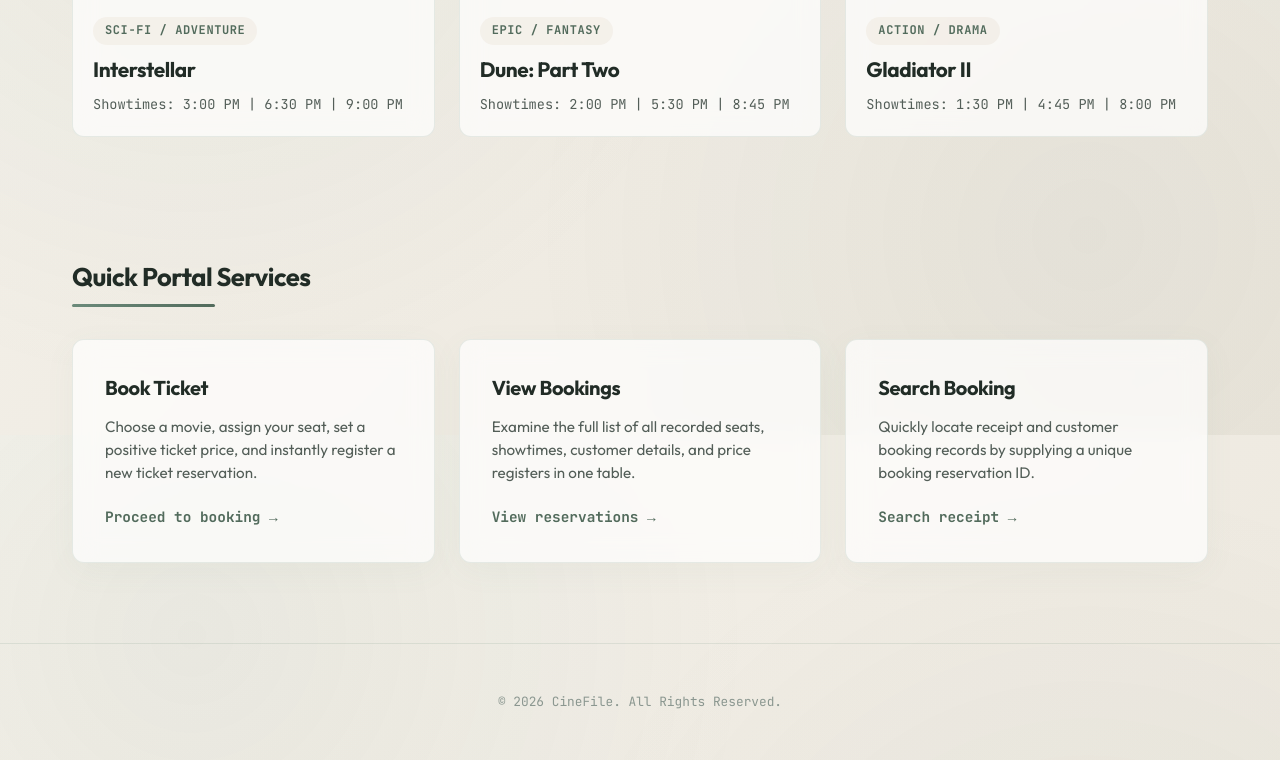
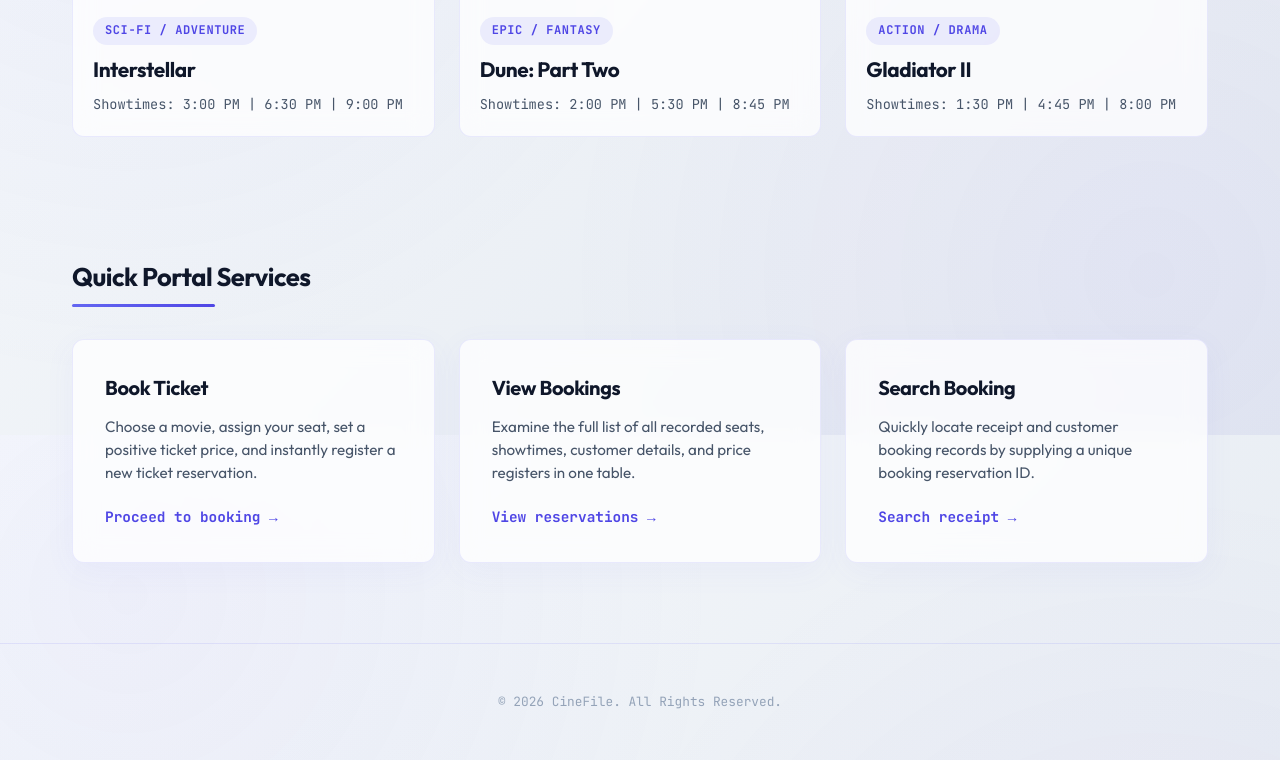
Before and after one commit to Aditya-is-AFK25/CineFile, a website: page public/index.html in a window 1280 px wide. Shown: the part 1165-1925 px from the top of the page. Drawn offline with Linux system fonts and the light colour scheme.

Commit message:
Transition CineFile design to sleek Linear-inspired Slate and Indigo/Violet theme

```diff
--- a/public/css/style.css
+++ b/public/css/style.css
@@ -1,74 +1,74 @@
 /* ========================================================================
    CINEFILE - MOVIE TICKET BOOKING SYSTEM PREMIUM DESIGN SYSTEM
-   Dynamic Theme Engine: Light Alabaster Ivory & Dark Midnight Sapphire
-   With Brushed Gold & Champagne Metallic Accents
+   Linear-Inspired Slate, Indigo & Violet UI Theme
+   Dynamic prefers-color-scheme (Light Slate / Deep Indigo Obsidian)
    ======================================================================== */
 
 :root {
-  /* LIGHT THEME (Nordic Sage & Warm Alabaster) */
-  --bg-dark: #f5f2eb; /* Warm soothing alabaster sand */
-  --bg-card: rgba(255, 255, 255, 0.7); /* Translucent frost glass */
-  --border-glow: rgba(107, 138, 122, 0.15); /* Soothing Sage border */
-  --gold-primary: #526b5c; /* Soft dark sage green */
-  --gold-accent: #6b8a7a; /* Muted eucalyptus */
-  --gold-light: #d1c9bd; /* Soothing sand */
-  --text-primary: #212c26; /* Soothing deep pine */
-  --text-secondary: #535e58; /* Calm slate green */
-  --text-muted: #8b9790; /* Soft moss gray */
-  --success: #60856c;
-  --danger: #b27373;
+  /* LIGHT MODE (Slate & Indigo) */
+  --bg-dark: #f8fafc;
+  --bg-card: rgba(255, 255, 255, 0.75);
+  --border-glow: rgba(99, 102, 241, 0.12);
+  --gold-primary: #4f46e5;
+  --gold-accent: #6366f1;
+  --gold-light: #cbd5e1;
+  --text-primary: #0f172a;
+  --text-secondary: #475569;
+  --text-muted: #94a3b8;
+  --success: #10b981;
+  --danger: #ef4444;
 
   /* Theme-specific tokens */
-  --bg-gradient: radial-gradient(circle at 15% 25%, rgba(107, 138, 122, 0.08) 0%, transparent 45%),
-                 radial-gradient(circle at 85% 75%, rgba(82, 107, 92, 0.06) 0%, transparent 45%),
-                 linear-gradient(135deg, #f5f2eb 0%, #ebe6dc 100%);
-  --grid-color: rgba(107, 138, 122, 0.035);
-  --box-shadow: 0 8px 32px 0 rgba(107, 138, 122, 0.05);
-  --form-bg: rgba(255, 255, 255, 0.85);
-  --form-border: 1.5px solid rgba(107, 138, 122, 0.18);
+  --bg-gradient: radial-gradient(circle at 10% 20%, rgba(99, 102, 241, 0.06) 0%, transparent 45%),
+                 radial-gradient(circle at 90% 80%, rgba(139, 92, 246, 0.05) 0%, transparent 45%),
+                 linear-gradient(135deg, #f8fafc 0%, #e2e8f0 100%);
+  --grid-color: rgba(99, 102, 241, 0.025);
+  --box-shadow: 0 8px 32px 0 rgba(99, 102, 241, 0.05);
+  --form-bg: rgba(255, 255, 255, 0.9);
+  --form-border: 1.5px solid rgba(99, 102, 241, 0.15);
   --btn-text: #ffffff;
-  --th-bg: rgba(230, 225, 215, 0.7);
-  --tr-hover: rgba(107, 138, 122, 0.025);
-  --alert-success-bg: rgba(96, 133, 108, 0.08);
-  --alert-success-text: #2f4c39;
-  --alert-success-border: rgba(96, 133, 108, 0.2);
-  --alert-danger-bg: rgba(178, 115, 115, 0.08);
-  --alert-danger-text: #7c3f3f;
-  --alert-danger-border: rgba(178, 115, 115, 0.2);
+  --th-bg: rgba(226, 232, 240, 0.7);
+  --tr-hover: rgba(99, 102, 241, 0.02);
+  --alert-success-bg: rgba(16, 185, 129, 0.08);
+  --alert-success-text: #065f46;
+  --alert-success-border: rgba(16, 185, 129, 0.2);
+  --alert-danger-bg: rgba(239, 68, 68, 0.08);
+  --alert-danger-text: #991b1b;
+  --alert-danger-border: rgba(239, 68, 68, 0.2);
 }
 
 @media (prefers-color-scheme: dark) {
   :root {
-    /* PREMIUM SOOTHING DARK THEME (Eucalyptus Spruce & Muted Moss) */
-    --bg-dark: #161e1a; /* Soothing deep forest pine, very dark green-gray, extremely gentle on eyes */
-    --bg-card: rgba(27, 36, 31, 0.65);
-    --border-glow: rgba(120, 152, 135, 0.18);
-    --gold-primary: #8cb09d; /* Soft light sage green */
-    --gold-accent: #789887; /* eucalyptus accent */
-    --gold-light: #c5d3cb;
-    --text-primary: #f2f5f3;
-    --text-secondary: #a6b5ad;
-    --text-muted: #728178;
-    --success: #9fcba5;
-    --danger: #d7a2a2;
+    /* PREMIUM DARK MODE (Linear Deep Space Obsidian) */
+    --bg-dark: #030712;
+    --bg-card: rgba(17, 24, 39, 0.65);
+    --border-glow: rgba(99, 102, 241, 0.18);
+    --gold-primary: #818cf8;
+    --gold-accent: #a78bfa;
+    --gold-light: #c7d2fe;
+    --text-primary: #f8fafc;
+    --text-secondary: #cbd5e1;
+    --text-muted: #64748b;
+    --success: #34d399;
+    --danger: #f87171;
 
     /* Theme-specific tokens */
-    --bg-gradient: radial-gradient(circle at 15% 25%, rgba(140, 176, 157, 0.04) 0%, transparent 45%),
-                   radial-gradient(circle at 85% 75%, rgba(120, 152, 135, 0.03) 0%, transparent 45%),
-                   linear-gradient(135deg, #111815 0%, #1c2621 100%);
-    --grid-color: rgba(140, 176, 157, 0.025);
+    --bg-gradient: radial-gradient(circle at 10% 20%, rgba(99, 102, 241, 0.06) 0%, transparent 45%),
+                   radial-gradient(circle at 90% 80%, rgba(139, 92, 246, 0.05) 0%, transparent 45%),
+                   linear-gradient(135deg, #030712 0%, #0b0f19 100%);
+    --grid-color: rgba(99, 102, 241, 0.025);
     --box-shadow: 0 8px 32px 0 rgba(0, 0, 0, 0.45);
-    --form-bg: rgba(20, 27, 24, 0.7);
+    --form-bg: rgba(10, 13, 20, 0.7);
     --form-border: 1.5px solid rgba(255, 255, 255, 0.07);
-    --btn-text: #161e1a;
-    --th-bg: rgba(18, 25, 21, 0.85);
+    --btn-text: #030712;
+    --th-bg: rgba(18, 24, 38, 0.85);
     --tr-hover: rgba(255, 255, 255, 0.015);
-    --alert-success-bg: rgba(159, 203, 165, 0.08);
-    --alert-success-text: #caeccf;
-    --alert-success-border: rgba(159, 203, 165, 0.2);
-    --alert-danger-bg: rgba(215, 162, 162, 0.08);
-    --alert-danger-text: #fae2e2;
-    --alert-danger-border: rgba(215, 162, 162, 0.2);
+    --alert-success-bg: rgba(52, 211, 153, 0.08);
+    --alert-success-text: #a7f3d0;
+    --alert-success-border: rgba(52, 211, 153, 0.2);
+    --alert-danger-bg: rgba(248, 113, 113, 0.08);
+    --alert-danger-text: #fca5a5;
+    --alert-danger-border: rgba(248, 113, 113, 0.2);
   }
 }
 
@@ -366,7 +366,7 @@ nav a.active {
 .movie-tag-badge {
   display: inline-block;
   align-self: flex-start;
-  background: rgba(197, 168, 128, 0.1);
+  background: rgba(99, 102, 241, 0.1);
   color: var(--gold-primary);
   padding: 0.25rem 0.75rem;
   border-radius: 99px;
@@ -422,7 +422,7 @@ form {
 .form-group input:focus,
 .form-group select:focus {
   border-color: var(--gold-primary);
-  box-shadow: 0 0 12px rgba(156, 122, 77, 0.2);
+  box-shadow: 0 0 12px rgba(99, 102, 241, 0.2);
 }
 
 .input-group {
@@ -463,7 +463,7 @@ button, .btn {
 
 button:hover, .btn:hover {
   transform: translateY(-2px);
-  box-shadow: 0 5px 15px rgba(156, 122, 77, 0.25);
+  box-shadow: 0 5px 15px rgba(99, 102, 241, 0.25);
 }
 
 button:active, .btn:active {
@@ -476,7 +476,7 @@ button:active, .btn:active {
 }
 
 .btn-primary:hover {
-  box-shadow: 0 5px 15px rgba(181, 150, 109, 0.3);
+  box-shadow: 0 5px 15px rgba(99, 102, 241, 0.3);
 }
 
 .btn-outline {
@@ -487,7 +487,7 @@ button:active, .btn:active {
 }
 
 .btn-outline:hover {
-  background: rgba(168, 136, 92, 0.06);
+  background: rgba(99, 102, 241, 0.06);
   border-color: var(--gold-primary);
   box-shadow: none;
 }
@@ -532,7 +532,7 @@ tr:hover td {
 }
 
 .table-badge {
-  background: rgba(168, 136, 92, 0.1);
+  background: rgba(99, 102, 241, 0.1);
   color: var(--gold-primary);
   padding: 0.2rem 0.6rem;
   border-radius: 4px;
@@ -620,7 +620,7 @@ tr:hover td {
   font-family: 'JetBrains Mono', monospace;
 }
 
-/* Simulated Gold Barcode for luxury ticket aesthetic */
+/* Simulated Indigo Barcode for luxury ticket aesthetic */
 .receipt-card::after {
   content: "";
   display: block;
```
